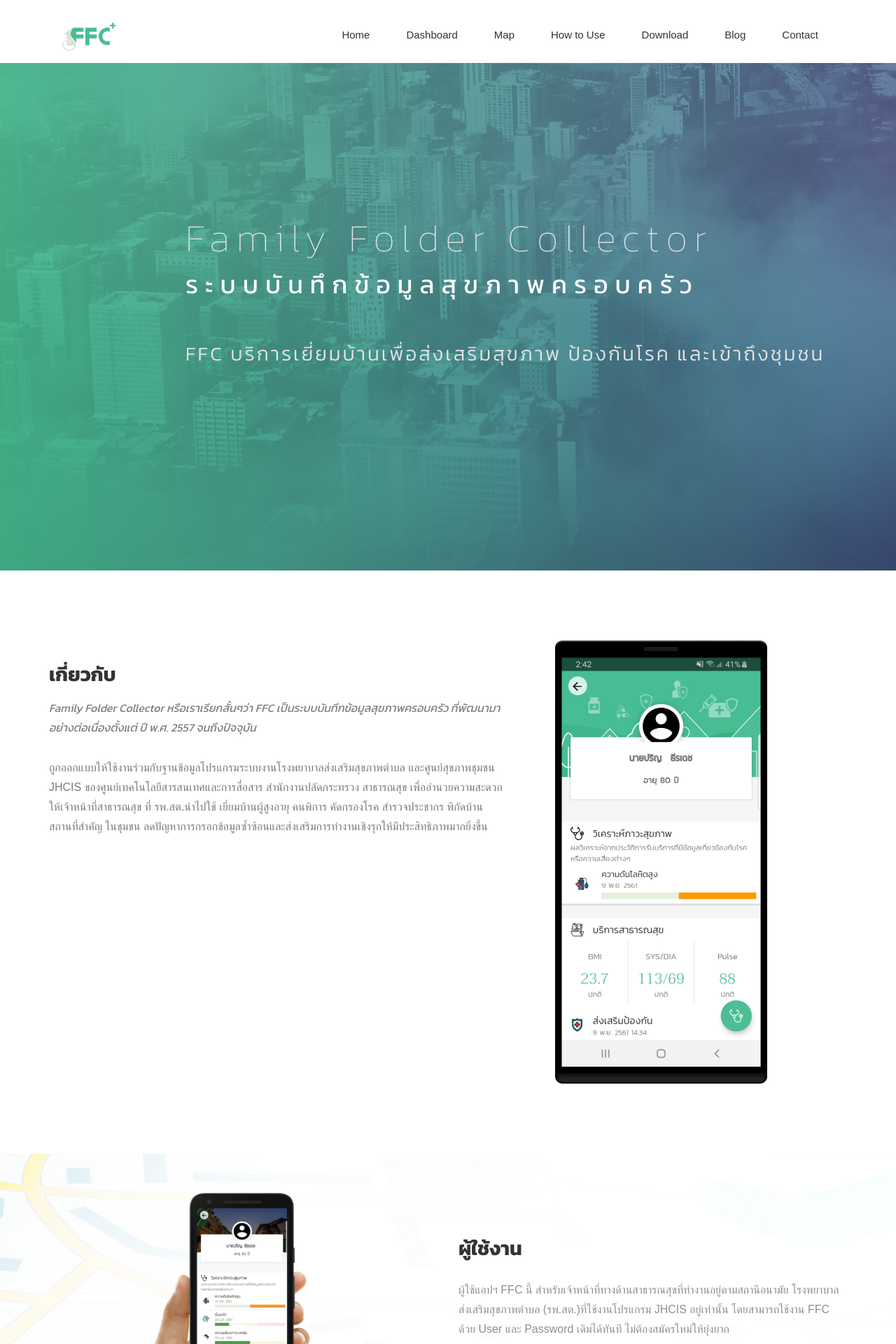
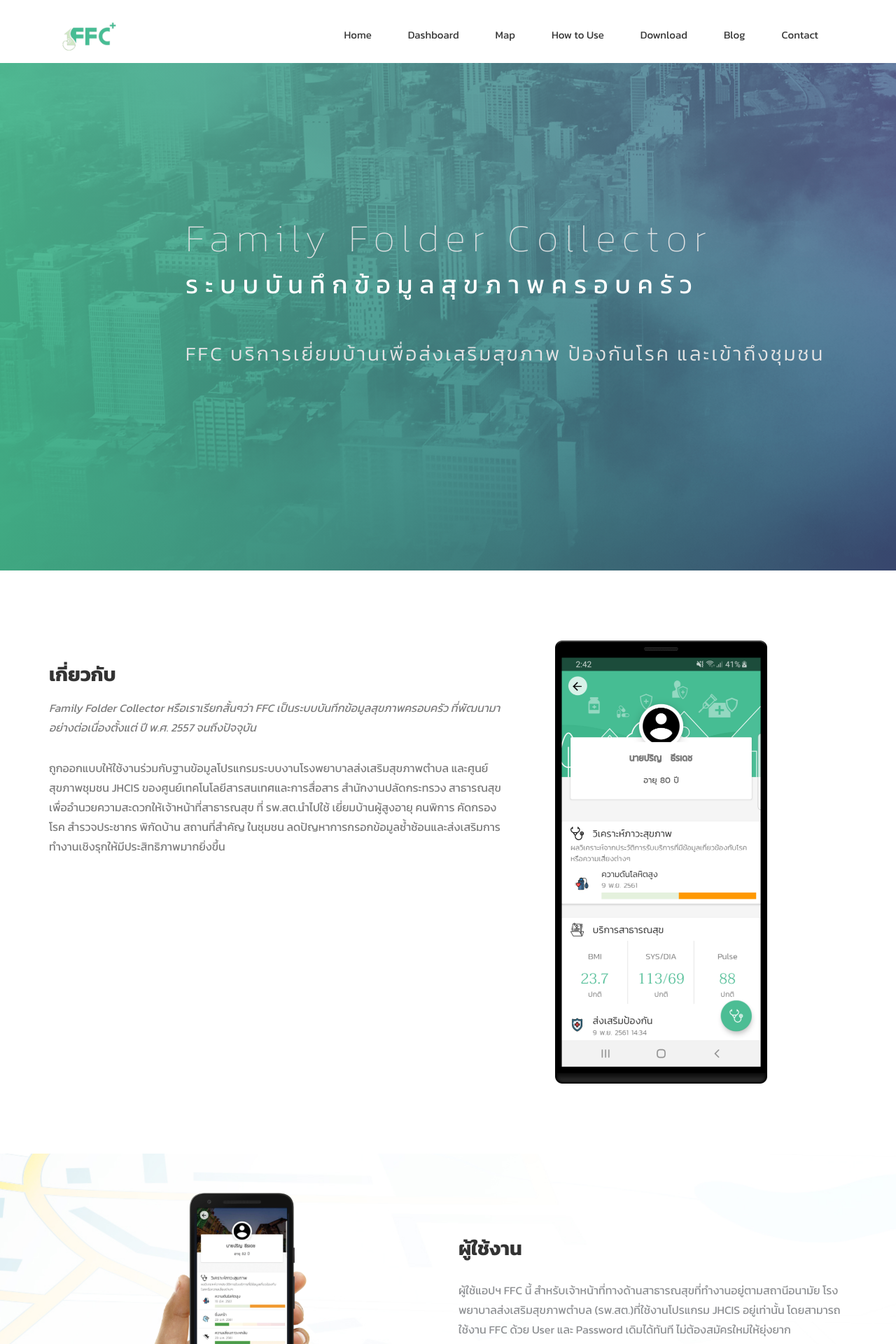
Before and after one commit to tawatchai18/tawatchai18.github.io, a Jekyll site: the page built from index.html, in a window 1280 px wide. Shown: the top 1920 px of the page at 70% size. Built offline with Jekyll 4.4.1, drawn with Linux system fonts in a browser that asks for light colours; nearby versions of some CDN libraries; some web fonts are replaced; comment, search, counter and statistics services are not loaded.

Commit message:
เปลี่ยน font เป็น 'Kanit'

```diff
--- a/_includes/header.html
+++ b/_includes/header.html
@@ -2,7 +2,7 @@
 <header>
   <meta name="viewport" content="width=device-width, initial-scale=1">
   <style>
-  body {font-family: Arial, Helvetica, sans-serif;}
+  body {font-family: 'Kanit';}
 
   /* The Modal (background) */
   .modal {
```
